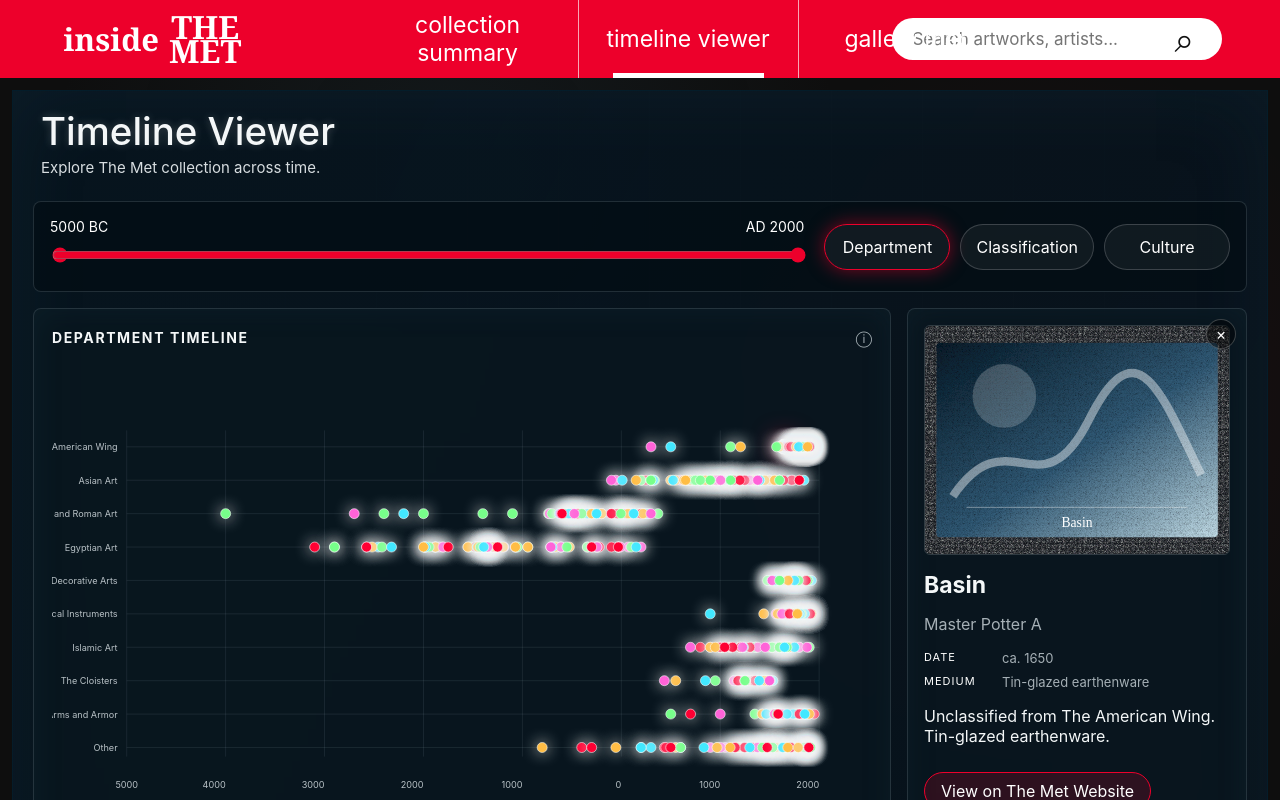
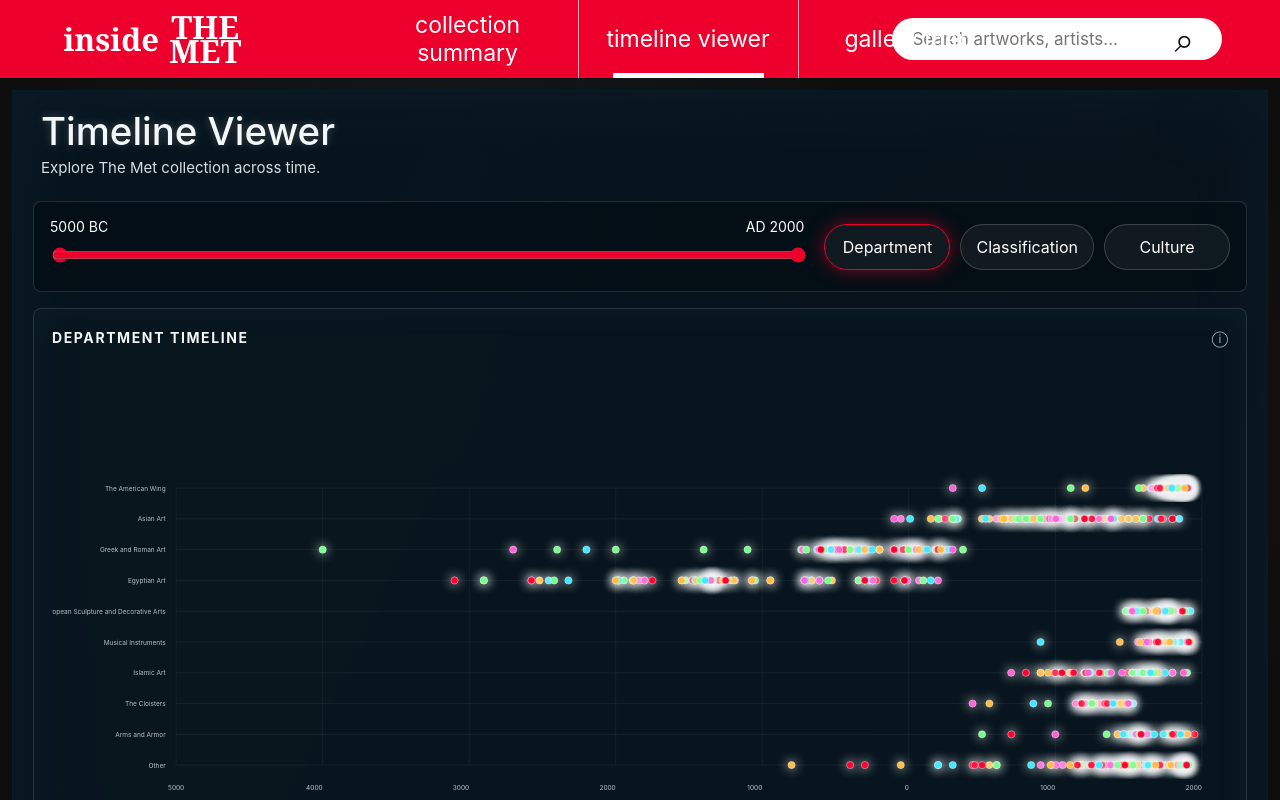
Before and after one commit to dh051112/insideTHEMET, a React (Vite) app: page / in a window 1280 px wide. Both pictures are taken after a click on the button "timeline viewer". Shown: the top 800 px of the page. Built offline with nearby package versions, Linux system fonts and the light colour scheme.

Commit message:
fix: layout design of timeline viewer, gallery map

```diff
--- a/src/App.jsx
+++ b/src/App.jsx
@@ -1,4 +1,4 @@
-import { useEffect, useMemo, useState } from 'react';
+import { useMemo, useState } from 'react';
 import {
   classificationCounts,
   departmentCounts,
@@ -200,23 +200,26 @@
   const topCategories = [...categoryCounts.entries()].sort((a, b) => b[1] - a[1]).slice(0, 9).map(([name]) => name);
   const hasOther = works.some((work) => !topCategories.includes(work[groupBy] || 'Unknown'));
   const categories = hasOther ? topCategories.concat('Other') : topCategories;
+  const plot = { left: 190, right: 1760, top: 34, bottom: 458 };
+  const plotWidth = plot.right - plot.left;
+  const plotHeight = plot.bottom - plot.top;
   const plotCategory = (work) => {
     const category = work[groupBy] || 'Unknown';
     return categories.includes(category) ? category : 'Other';
   };
   const ticks = Array.from({ length: 8 }, (_, i) => Math.round(minYear + ((maxYear - minYear) / 7) * i));
-  const x = (year) => 82 + ((year - minYear) / (maxYear - minYear)) * 760;
-  const y = (cat) => 52 + categories.indexOf(cat) * (330 / Math.max(1, categories.length - 1));
+  const x = (year) => plot.left + ((year - minYear) / (maxYear - minYear)) * plotWidth;
+  const y = (cat) => plot.top + categories.indexOf(cat) * (plotHeight / Math.max(1, categories.length - 1));
   const formatYear = (year) => (year < 0 ? `${Math.abs(year)}` : `${year}`);
 
   return (
-    <svg className="scatter-svg" viewBox="0 0 900 460">
+    <svg className="scatter-svg" viewBox="0 0 1800 530">
       {ticks.map((tick) => {
         const gx = x(tick);
-        return <g key={tick}><line x1={gx} x2={gx} y1="34" y2="392" /><text x={gx} y="426">{formatYear(tick)}</text></g>;
+        return <g key={tick}><line x1={gx} x2={gx} y1={plot.top} y2={plot.bottom} /><text x={gx} y="496">{formatYear(tick)}</text></g>;
       })}
-      {categories.map((cat) => <g key={cat}><line x1="82" x2="842" y1={y(cat)} y2={y(cat)} /><text x="72" y={y(cat) + 4}>{cat}</text></g>)}
-      <text className="axis-title" x="462" y="452">Object End Date</text>
+      {categories.map((cat) => <g key={cat}><line x1={plot.left} x2={plot.right} y1={y(cat)} y2={y(cat)} /><text x="174" y={y(cat) + 4}>{cat}</text></g>)}
+      <text className="axis-title" x="975" y="524">Object End Date</text>
       {works.map((work, i) => (
         <circle key={work.id} className={selected?.id === work.id ? 'point selected' : 'point'} cx={x(work.year)} cy={y(plotCategory(work))}
           r={selected?.id === work.id ? 8 : 5.5} fill={['#ff0033', '#42e8ff', '#ffbd45', '#ff63d8', '#77ff8a'][i % 5]}
@@ -227,7 +230,6 @@
 }
 
 function ArtworkDetailCard({ artwork, onClose }) {
-  if (!artwork) return <aside className="detail-card empty"><p>Hover a point to inspect an artwork.</p></aside>;
   return (
     <aside className="detail-card">
       <button className="close" onClick={onClose}>×</button>
@@ -247,18 +249,9 @@
 function TimelineViewer() {
   const [range, setRange] = useState([-5000, 2000]);
   const [groupBy, setGroupBy] = useState('department');
-  const [hovered, setHovered] = useState(timelineArtworks[6]);
+  const [hovered, setHovered] = useState(null);
   const filtered = useMemo(() => timelineArtworks.filter((work) => work.year >= range[0] && work.year <= range[1]), [range]);
-
-  useEffect(() => {
-    if (!filtered.length) {
-      setHovered(null);
-      return;
-    }
-    if (!hovered || !filtered.some((work) => work.id === hovered.id)) {
-      setHovered(filtered[0]);
-    }
-  }, [filtered, hovered]);
+  const activeHover = hovered && filtered.some((work) => work.id === hovered.id) ? hovered : null;
 
   return (
     <main className="dashboard">
@@ -271,9 +264,9 @@
           ))}
         </div>
       </section>
-      <section className="timeline-layout">
-        <ChartPanel title={`${groupBy} timeline`}><ScatterPlot works={filtered} groupBy={groupBy} range={range} onHover={setHovered} selected={hovered} /></ChartPanel>
-        <ArtworkDetailCard artwork={hovered} onClose={() => setHovered(null)} />
+      <section className={activeHover ? 'timeline-layout has-detail' : 'timeline-layout'}>
+        <ChartPanel title={`${groupBy} timeline`}><ScatterPlot works={filtered} groupBy={groupBy} range={range} onHover={setHovered} selected={activeHover} /></ChartPanel>
+        {activeHover && <ArtworkDetailCard artwork={activeHover} onClose={() => setHovered(null)} />}
       </section>
     </main>
   );
@@ -340,19 +333,23 @@
 }
 
 function GalleryMap() {
-  const [department, setDepartment] = useState('egyptian');
-  const [room, setRoom] = useState('720');
+  const [department, setDepartment] = useState(null);
+  const [room, setRoom] = useState(null);
   const chooseDepartment = (id) => {
     setDepartment(id);
-    setRoom(departmentRooms[id][0]);
+    setRoom(null);
   };
   return (
     <main className="dashboard">
       <PageTitle title="Gallery Map" subtitle="Explore how collections are arranged across museum galleries." />
-      <section className="gallery-layout">
+      <section className={['gallery-layout', department ? 'has-rooms' : '', room ? 'has-list' : ''].filter(Boolean).join(' ')}>
         <ChartPanel title="Museum Departments"><GalleryOverviewMap selected={department} onSelect={chooseDepartment} /></ChartPanel>
-        <ChartPanel title={`${departments.find((d) => d.id === department)?.label} Rooms`}><DepartmentDetailMap department={department} selectedRoom={room} onRoomSelect={setRoom} /></ChartPanel>
-        <ArtworkList room={room} />
+        {department && (
+          <ChartPanel title={`${departments.find((d) => d.id === department)?.label} Rooms`}>
+            <DepartmentDetailMap department={department} selectedRoom={room} onRoomSelect={setRoom} />
+          </ChartPanel>
+        )}
+        {room && <ArtworkList room={room} />}
       </section>
     </main>
   );
--- a/src/styles.css
+++ b/src/styles.css
@@ -423,13 +423,17 @@
 
 .timeline-layout {
   display: grid;
+  grid-template-columns: minmax(0, 1fr);
+  gap: 16px;
+}
+
+.timeline-layout.has-detail {
   grid-template-columns: minmax(0, 1fr) 340px;
-  gap: 16px;
 }
 
 .scatter-svg {
   width: 100%;
-  height: clamp(430px, calc(100vh - 300px), 690px);
+  height: clamp(560px, calc(100vh - 260px), 780px);
 }
 
 .scatter-svg text {
@@ -544,13 +548,21 @@
 
 .gallery-layout {
   display: grid;
-  grid-template-columns: 1.12fr 0.86fr 390px;
+  grid-template-columns: minmax(0, 1fr);
   gap: 16px;
+}
+
+.gallery-layout.has-rooms {
+  grid-template-columns: minmax(0, 1.1fr) minmax(360px, 0.9fr);
+}
+
+.gallery-layout.has-list {
+  grid-template-columns: minmax(0, 1.08fr) minmax(330px, 0.82fr) 390px;
 }
 
 .map-svg {
   width: 100%;
-  height: clamp(360px, calc(100vh - 310px), 650px);
+  height: clamp(430px, calc(100vh - 280px), 720px);
 }
 
 .map-svg path {
@@ -652,7 +664,10 @@
   .metric-grid,
   .summary-panels,
   .timeline-layout,
+  .timeline-layout.has-detail,
   .gallery-layout,
+  .gallery-layout.has-rooms,
+  .gallery-layout.has-list,
   .timeline-controls {
     grid-template-columns: 1fr;
   }
```
